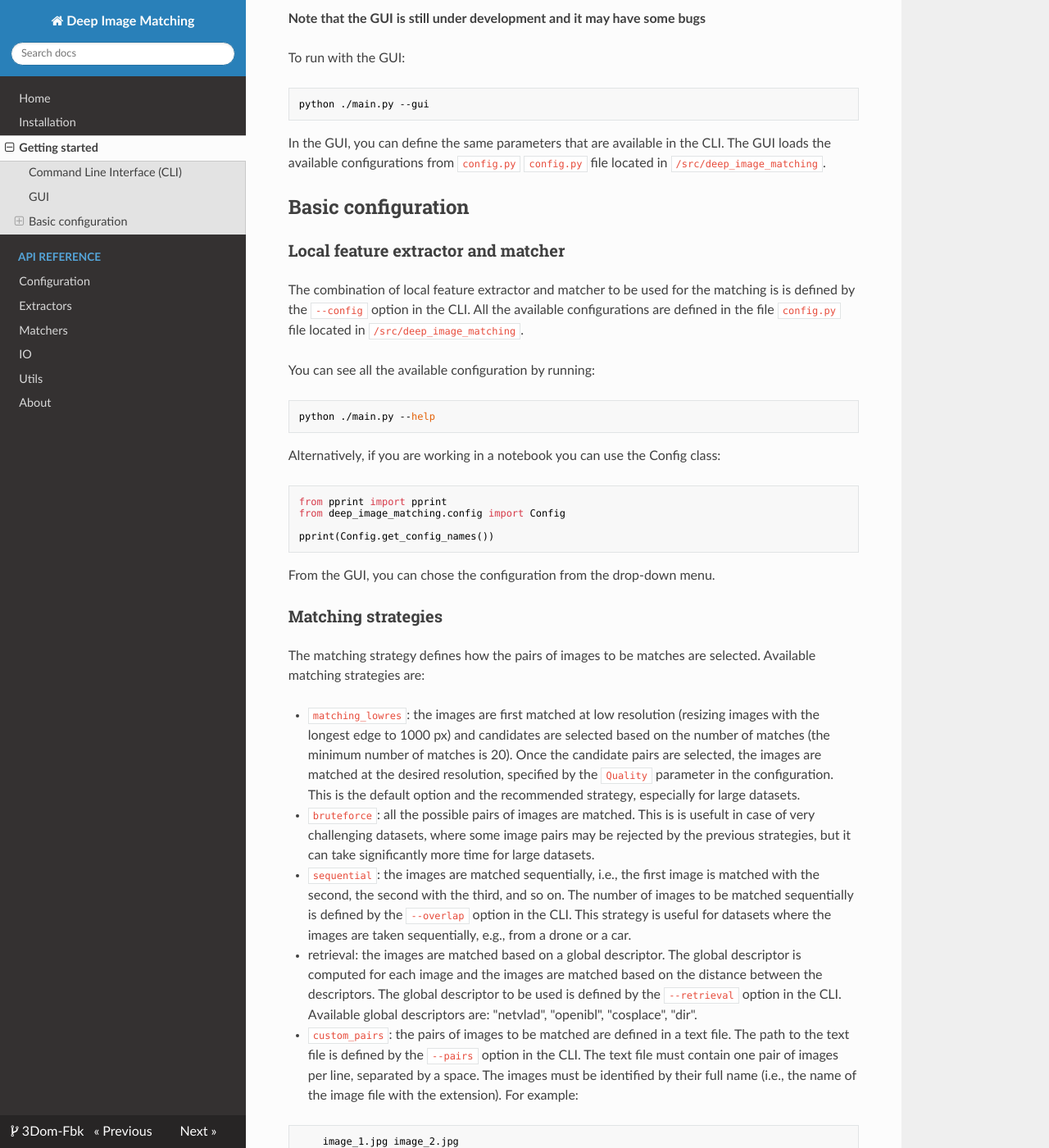
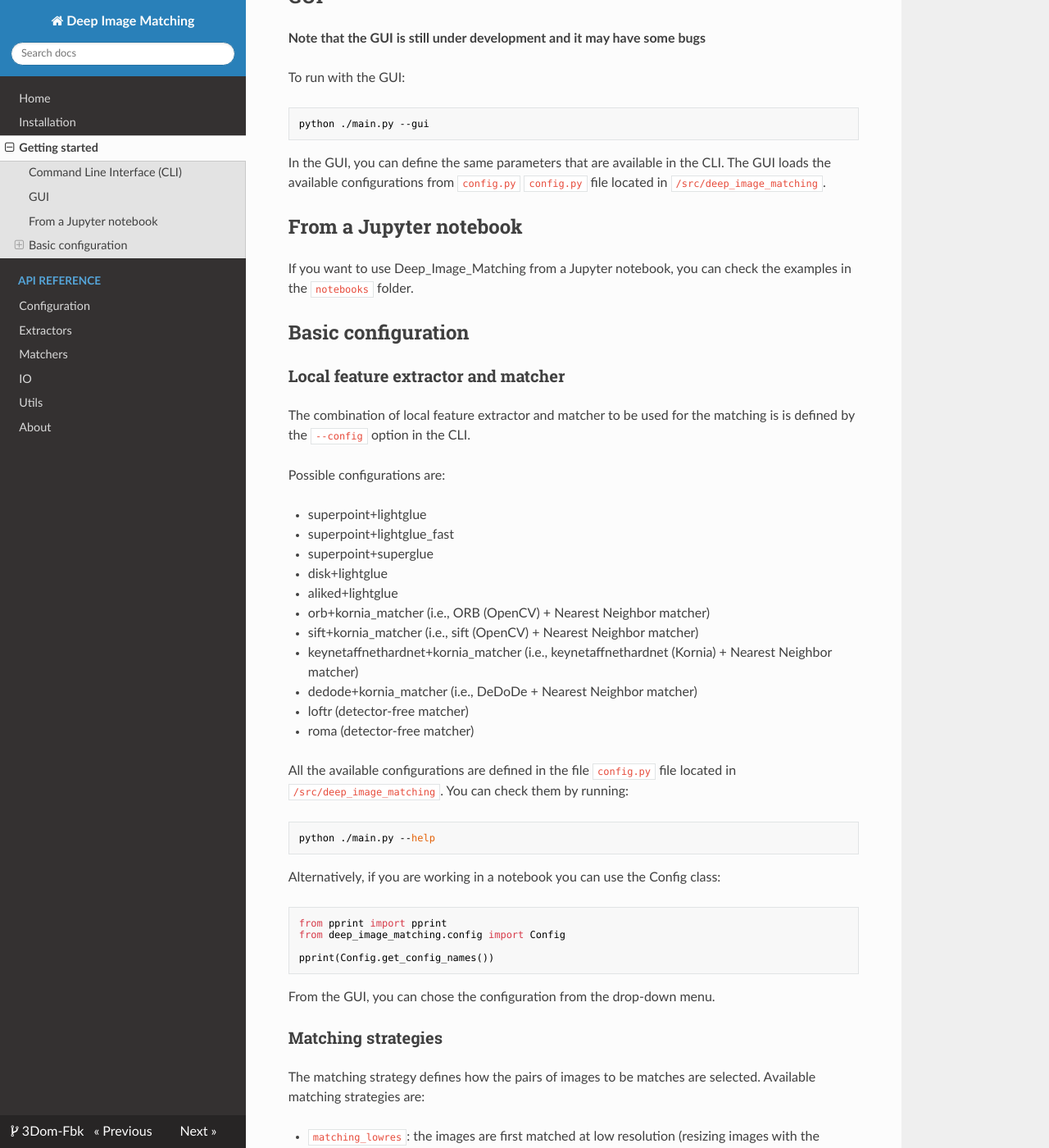
Before and after one commit to 3DOM-FBK/deep-image-matching, an MkDocs documentation site: the page built from docs/getting_started.md, in a window 1280 px wide and 1400 px high, scrolled down 1365 px. Shown: the whole window at 82% size. Built offline with MkDocs 1.6.1, drawn with Linux system fonts in a browser that asks for light colours; nearby versions of some CDN libraries; some of the changed text lies outside the part shown.

Commit message:
updated getting started documentation
Former-commit-id: 0cc5e838263e9d30f664bedd66159e8dd70331f4

````diff
--- a/docs/getting_started.md
+++ b/docs/getting_started.md
@@ -13,9 +13,9 @@
 
 Other optional parameters are:
 
-- `--quality` `-Q`  : the quality of the images to be matched. It can be `low`, `medium` or `high` (default: `high`).
-- `tiling` `-t`: if passed, the images are tiled in 4 parts and each part is matched separately. This is useful for large images (default: `Mone`).
-- `--strategy`: the strategy to use for matching the images. See [Matching strategies](#matching-strategies) for more details (default: `matching_lowres`)
+- `--strategy`: the strategy to use for matching the images. See [Matching strategies](#matching-strategies) section (default: `matching_lowres`)
+- `--quality` `-Q`  : the quality of the images to be matched. It can be `low`, `medium` or `high` See [Quality](#quality) section (default: `high`).
+- `tiling` `-t`: if passed, the images are tiled in 4 parts and each part is matched separately. This is useful for high-resolution images if you do not want to resize them. See [Tiling](#tiling) section (default: `None`).
 - `--images`: if the folder containing the image is not located in the project directory, you can manually specify the path to the folder containing the images If nothing is passed, deep_image_matching will look for a folder named "image" inside the project directory (default: `None`).
 - `--outs`: if you want the outputs to be save to a specific folder, different than the one set with '--dir', the path to the folder where the matches will be saved. If nothing is passed, the output will e saved in a folder 'results' inside the project direcoty (default: `None`)
 - `--upright`: if passed, try to find the best image rotation before running the matching (default: `False`).
@@ -43,15 +43,33 @@
 In the GUI, you can define the same parameters that are available in the CLI.
 The GUI loads the available configurations from `config.py` `config.py` file located in `/src/deep_image_matching`.
 
+## From a Jupyter notebook
+
+If you want to use Deep_Image_Matching from a Jupyter notebook, you can check the examples in the `notebooks` folder.
 
 ## Basic configuration
 
 ### Local feature extractor and matcher
 
 The combination of local feature extractor and matcher to be used for the matching is is defined by the `--config` option in the CLI.
-All the available configurations are defined in the file `config.py` file located in `/src/deep_image_matching`.
 
-You can see all the available configuration by running:
+Possible configurations are:
+
+- superpoint+lightglue
+- superpoint+lightglue_fast
+- superpoint+superglue
+- disk+lightglue
+- aliked+lightglue
+- orb+kornia_matcher (i.e., ORB (OpenCV) + Nearest Neighbor matcher)
+- sift+kornia_matcher (i.e., sift (OpenCV) + Nearest Neighbor matcher)
+- keynetaffnethardnet+kornia_matcher (i.e., keynetaffnethardnet (Kornia) + Nearest Neighbor matcher)
+- dedode+kornia_matcher (i.e., DeDoDe + Nearest Neighbor matcher)
+- loftr (detector-free matcher)
+- roma (detector-free matcher)
+
+
+
+All the available configurations are defined in the file `config.py` file located in `/src/deep_image_matching`. You can check them by running:
 
 ```bash
 python ./main.py --help
@@ -67,6 +85,7 @@
 ```
 
 From the GUI, you can chose the configuration from the drop-down menu.
+
 
 ### Matching strategies
 
@@ -98,6 +117,4 @@
 
 ### Advanced configuration
 
-The `config.py` file located in `/src/deep_image_matching` contains all the possible configuration options.
-
-The configuration is a dictionary of dictionaries, where the keys are the names of the configurations and the values are the configuration dictionaries.
+If you want to set any additional parameter, you can do it by editing the `config.yaml` file that must be located in the same directory of the `main.py` file.
````
Also changed, not shown: main.py (+5 -3 lines), 1 other file.
